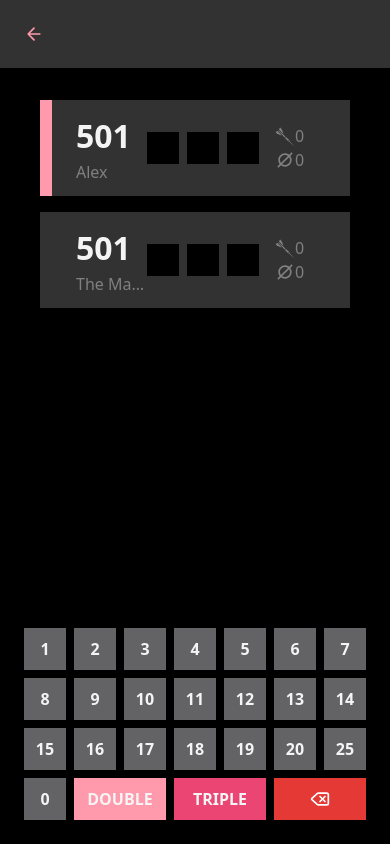
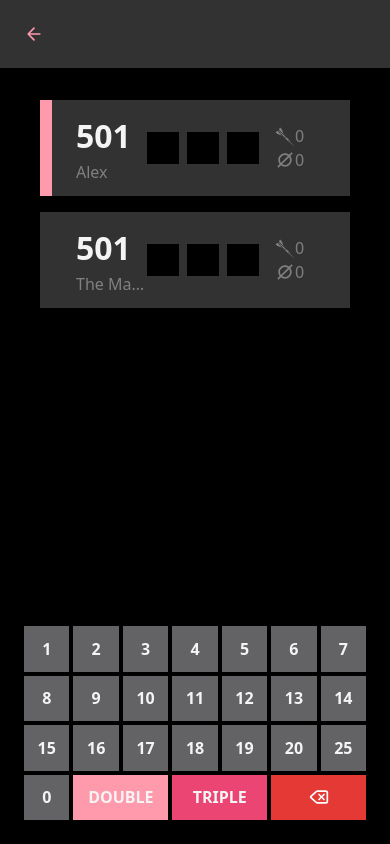
Before and after one commit to milauuu/dart, a Vue app: page / in a window 390 px wide. Both pictures are taken after a click on the button "START MATCH". Built offline with nearby package versions, Linux system fonts and the light colour scheme.

Commit message:
refactor: `MatchView.vue`: adjusting gap in keyboard for mobile

```diff
--- a/src/components/MatchView.vue
+++ b/src/components/MatchView.vue
@@ -117,7 +117,7 @@ function addDartPoint(dartPoint: number) {
                 :style="{
                     display: 'grid',
                     gridTemplateColumns: 'repeat(7, 1fr)',
-                    gap: '8px',
+                    gap: '4px',
                     padding: '0px 24px 24px 24px'
                 }"
             >
```
